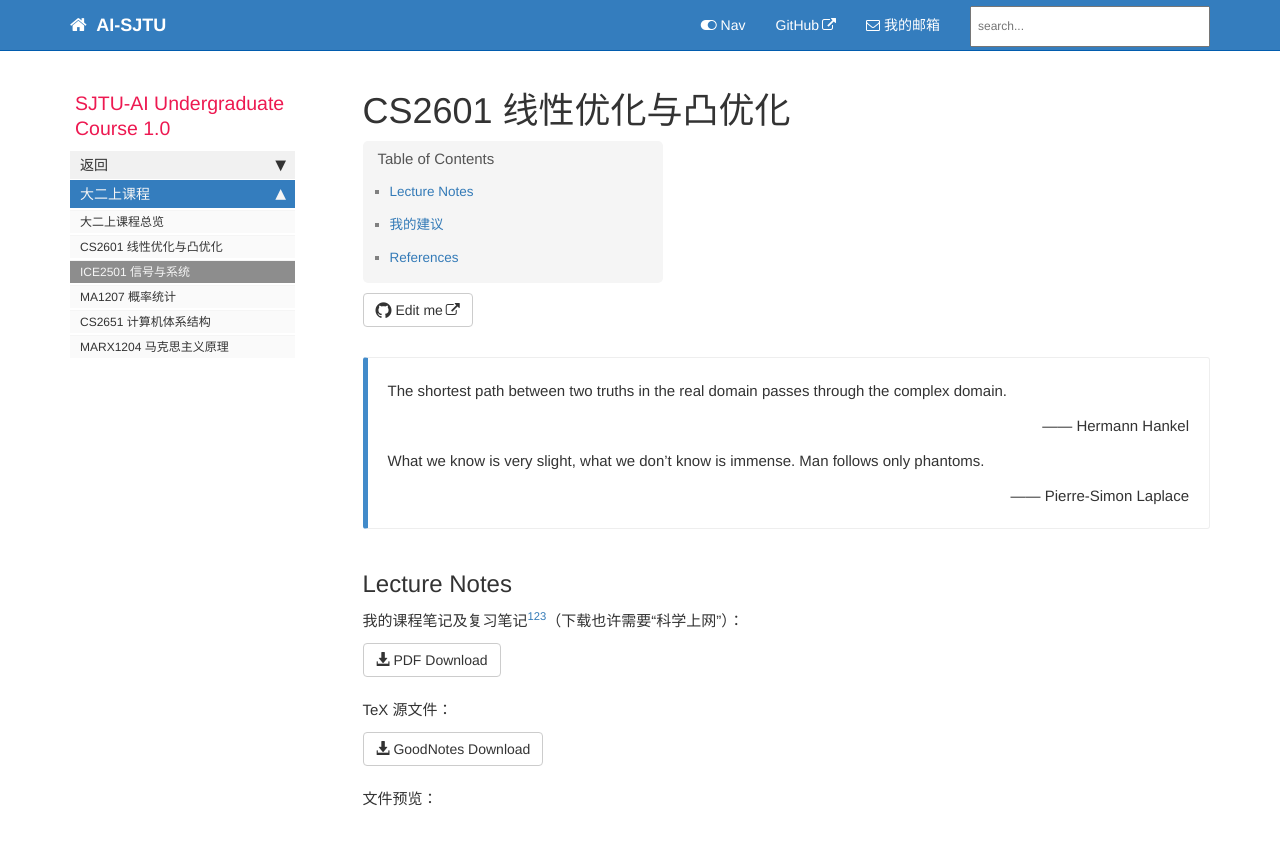
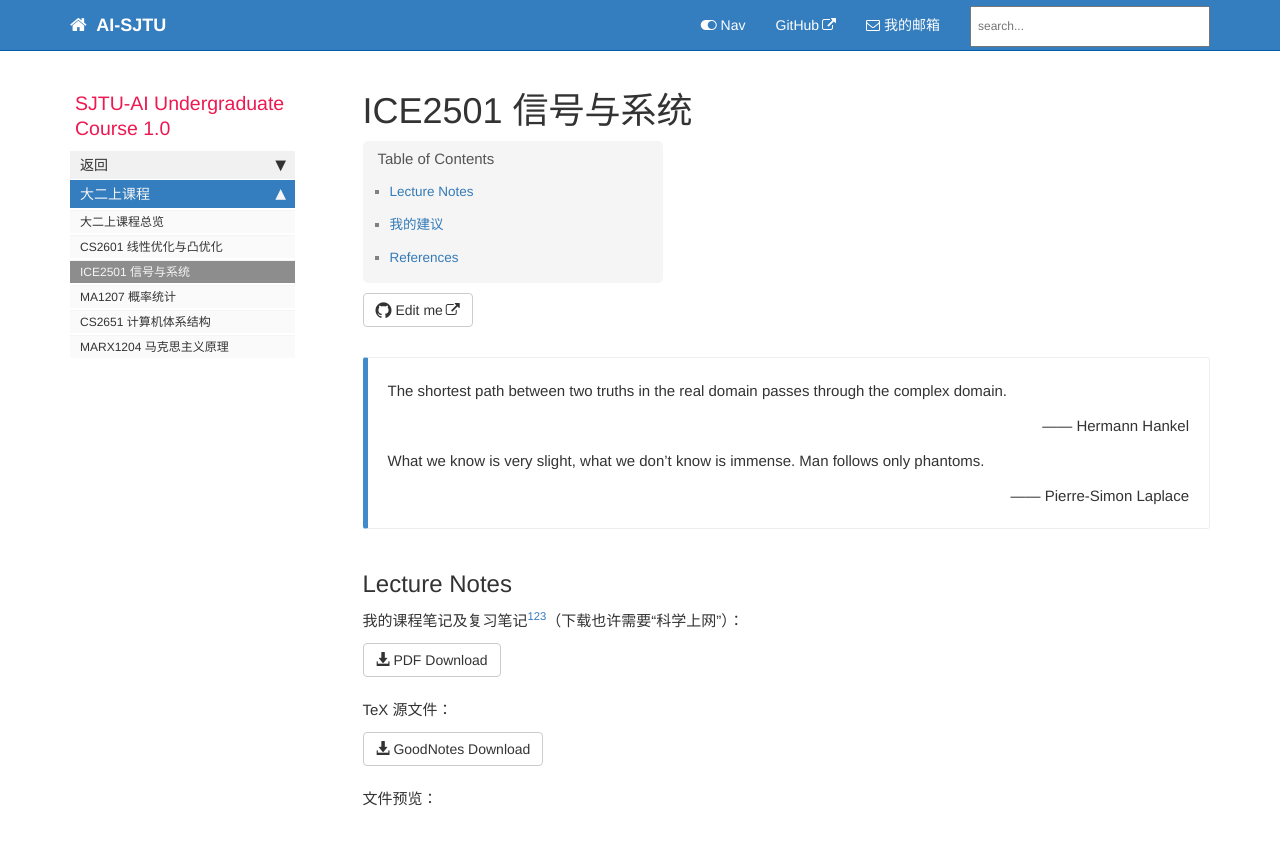
Before and after one commit to aisjtu/aisjtu.github.io, a Jekyll site: the page built from docs/pages/21/21_ICE2501.md, in a window 1280 px wide and 900 px high. Shown: the top 845 px of the window. Built offline with Jekyll 4.4.1, drawn with Linux system fonts in a browser that asks for light colours; comment, search, counter and statistics services are not loaded.

Commit message:
Update 21_ICE2501.md

```diff
--- a/docs/pages/21/21_ICE2501.md
+++ b/docs/pages/21/21_ICE2501.md
@@ -1,5 +1,5 @@
 ---
-title: "CS2601 线性优化与凸优化"
+title: "ICE2501 信号与系统"
 sidebar: 21_sidebar
 permalink: 21_ICE2501.html
 folder: 21
```
